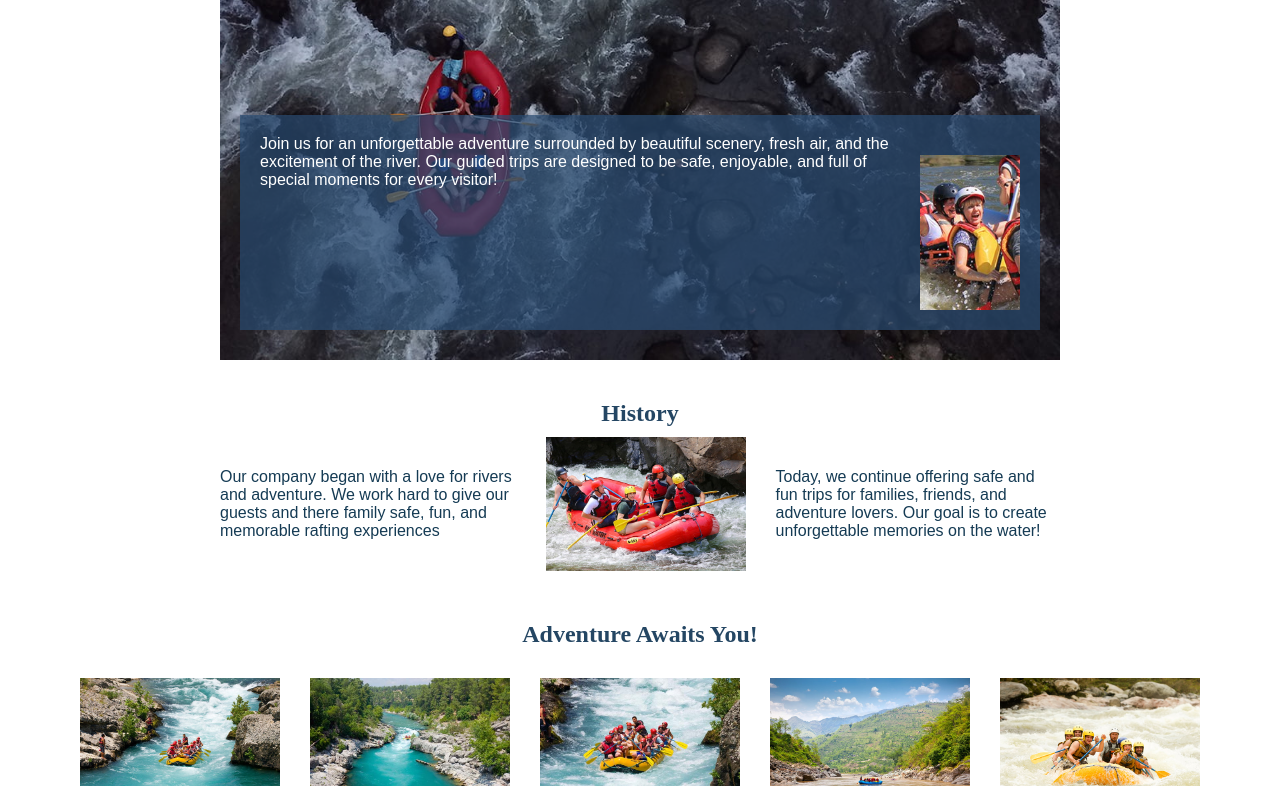
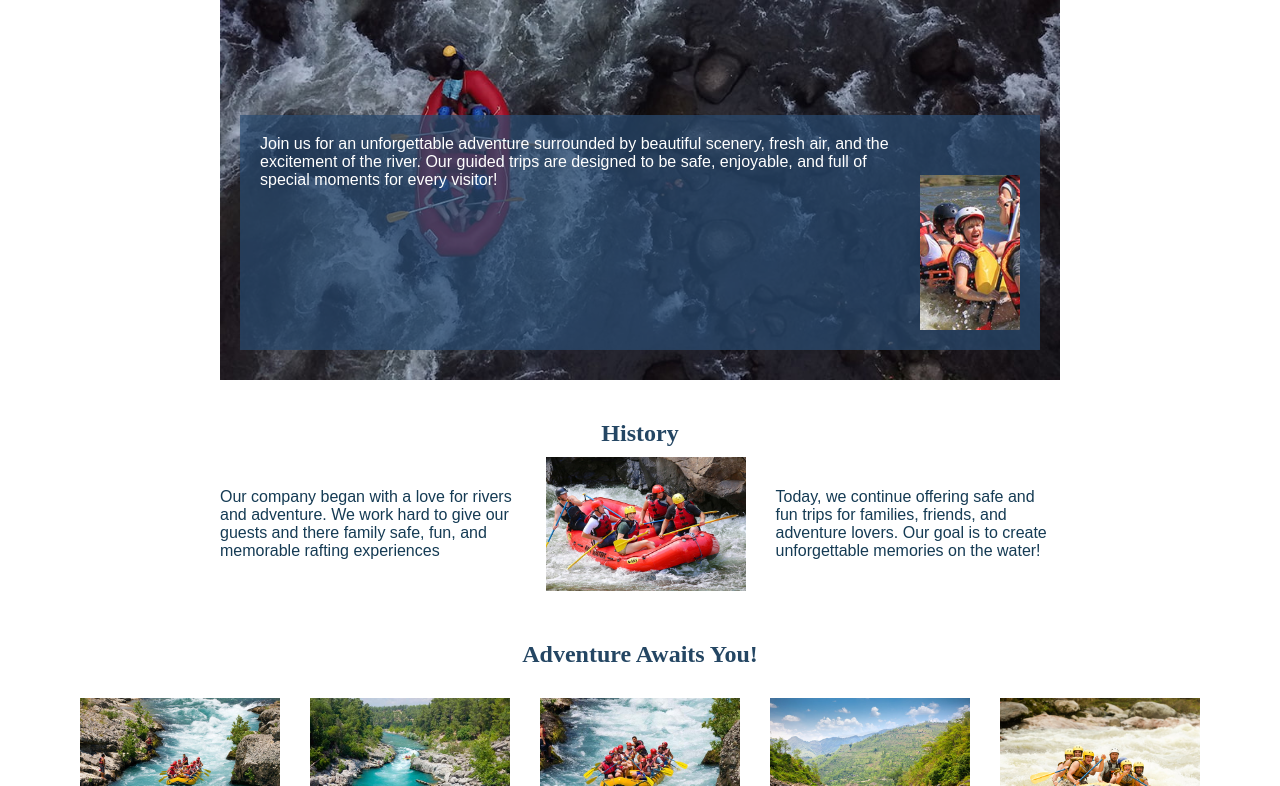
Before and after one commit to mayleeportales/wdd130, a plain HTML site: page wwr/about.html in a window 1280 px wide. Shown: the part 275-1061 px from the top of the page. Drawn offline with Linux system fonts and the light colour scheme.

Commit message:
css adjustments w06

```diff
--- a/wwr/styles/rafting.css
+++ b/wwr/styles/rafting.css
@@ -167,7 +167,7 @@ footer p {
 }
 
 .hero img {
-    margin-top: 20px;
+    margin-top: 40px;
     display: block;
     width: 100%;
     height: auto;
@@ -289,7 +289,6 @@ address {
 
 .message-row textarea {
     width: 100%;
-    /* max-width: 400px; */
     box-sizing: border-box;
 }
 
```
